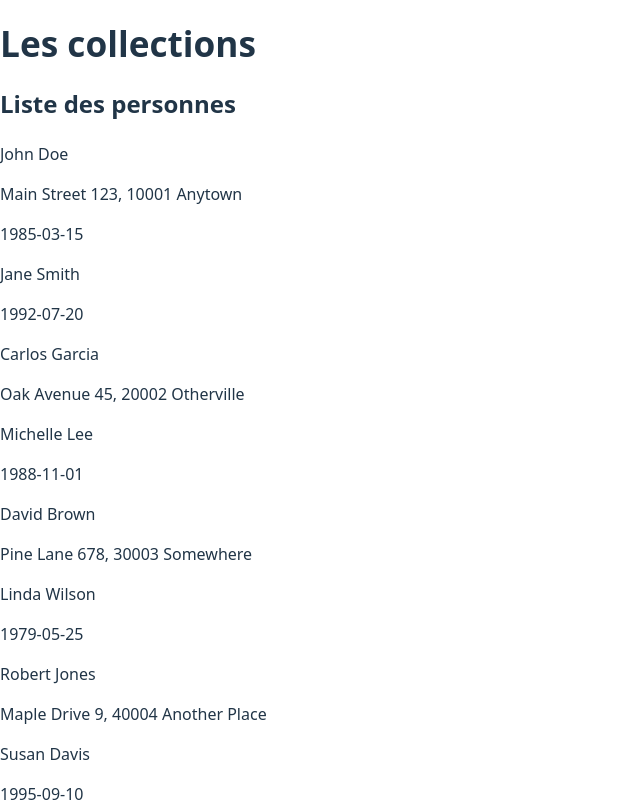
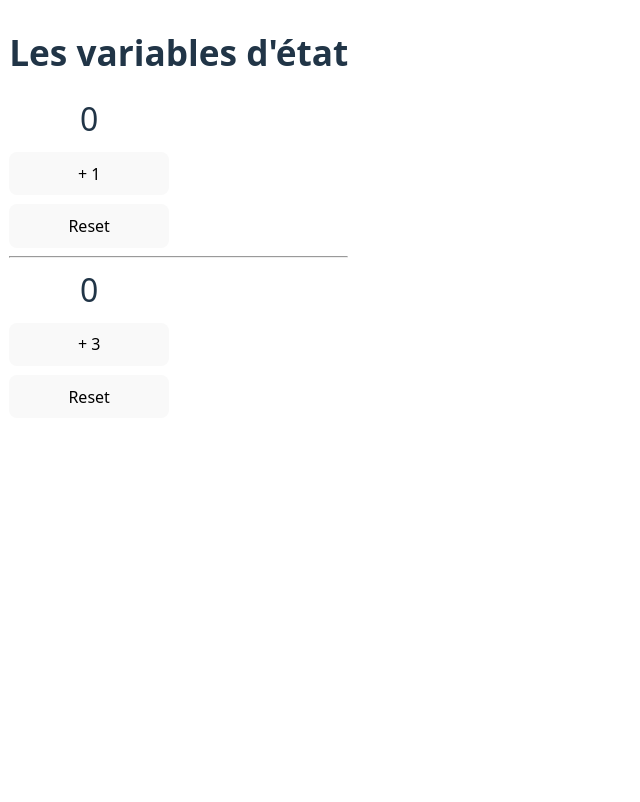
Before and after one commit to Formation-JS/Pheniks_React__Demo_01, a React (Vite) app: page / in a window 1280 px wide. Shown: the top 802 px of the page, without its empty margins (0-640 px from the left). Built offline with nearby package versions, Linux system fonts and the light colour scheme.

Commit message:
Using State 🗽

```diff
--- a/src/App.tsx
+++ b/src/App.tsx
@@ -1,4 +1,6 @@
+import ExoCounter from './components/ExoCounter/ExoCounter';
 import PeopleList from './components/PeopleList/PeopleList';
+import SimpleCounter from './components/SimpleCounter/SimpleCounter';
 import Welcome from './components/Welcome/Welcome';
 import peopleService from './services/people.service';
 
@@ -15,14 +17,25 @@ function App() {
   // )
 
   //? Demo 02 - Collection
-  const people = peopleService.getAll();
+  // const people = peopleService.getAll();
+  //
+  // return (
+  //   <div>
+  //     <h1>Les collections</h1>
+  //     <PeopleList people={people} />
+  //   </div>
+  // )
 
+  //? Demo 03 - State
   return (
     <div>
-      <h1>Les collections</h1>
-      <PeopleList people={people} />
+      <h1>Les variables d'état</h1>
+      {/* <SimpleCounter /> */}
+      <ExoCounter />
+      <hr/>
+      <ExoCounter step={3} />
     </div>
-  )
+  );
 }
 
-export default App
+export default App;
--- /dev/null
+++ b/src/components/ExoCounter/ExoCounter.module.css
@@ -0,0 +1,12 @@
+.card {
+  display: flex;
+  flex-direction: column;
+  width: 10rem;
+  gap: 1ch;
+}
+
+.count {
+  font-size: 2em;
+  align-self: center;
+  margin: 0;
+}
--- /dev/null
+++ b/src/components/ExoCounter/ExoCounter.tsx
@@ -0,0 +1,27 @@
+import { useState } from 'react';
+import style from './ExoCounter.module.css';
+
+type ExoCounterProps = {
+  step? : number;
+}
+
+export default function ExoCounter({ step = 1 } : ExoCounterProps) {
+
+  const [count, setCount] = useState<number>(0);
+
+  const handleIncr = () => {
+    setCount(count => count + step);
+  };
+
+  const handleReset = () => {
+    setCount(0);
+  };
+
+  return (
+    <div className={style.card}>
+      <p className={style.count}>{count}</p>
+      <button onClick={handleIncr}>+ {step}</button>
+      <button onClick={handleReset}>Reset</button>
+    </div>
+  );
+};
--- /dev/null
+++ b/src/components/SimpleCounter/SimpleCounter.tsx
@@ -0,0 +1,21 @@
+import { useState } from 'react';
+
+export default function SimpleCounter() {
+
+  const [count, setCount] = useState(0);
+  const [msg, setMsg] = useState('Hello');
+
+  const handleClick = () => {
+    console.log('Marche ?');
+    setCount(c => c + 1);
+    setMsg('Count')
+  }
+
+  return (
+    <>
+      <h2>Compteur : {count} {msg}</h2>
+      <button onClick={handleClick}>Click</button>
+    </>
+  )
+
+}
--- a/src/index.css
+++ b/src/index.css
@@ -28,6 +28,8 @@ body {
   /* place-items: center; */
   min-width: 320px;
   min-height: 100vh;
+  padding: 1ch;
+  box-sizing: border-box;
 }
 
 h1 {
```
